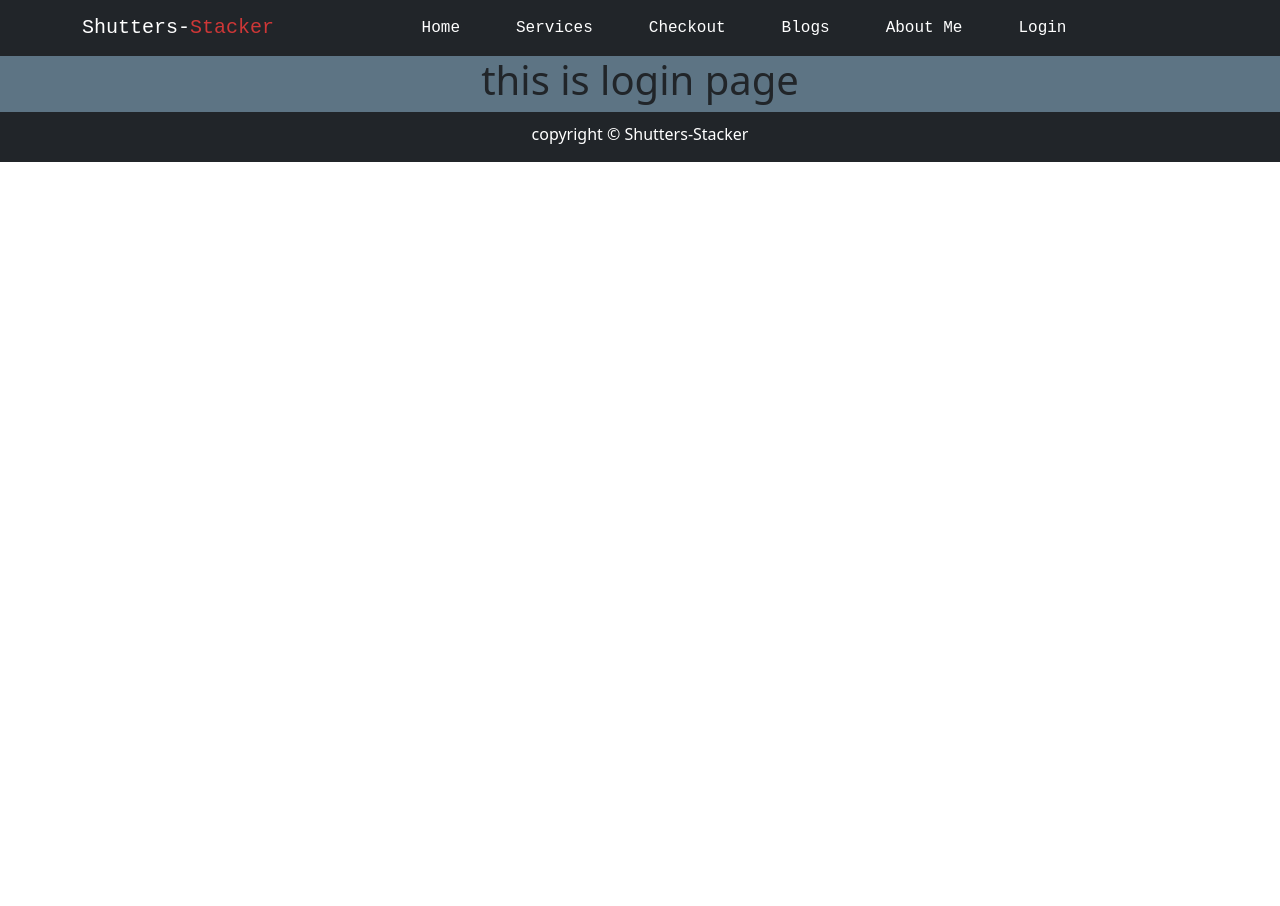
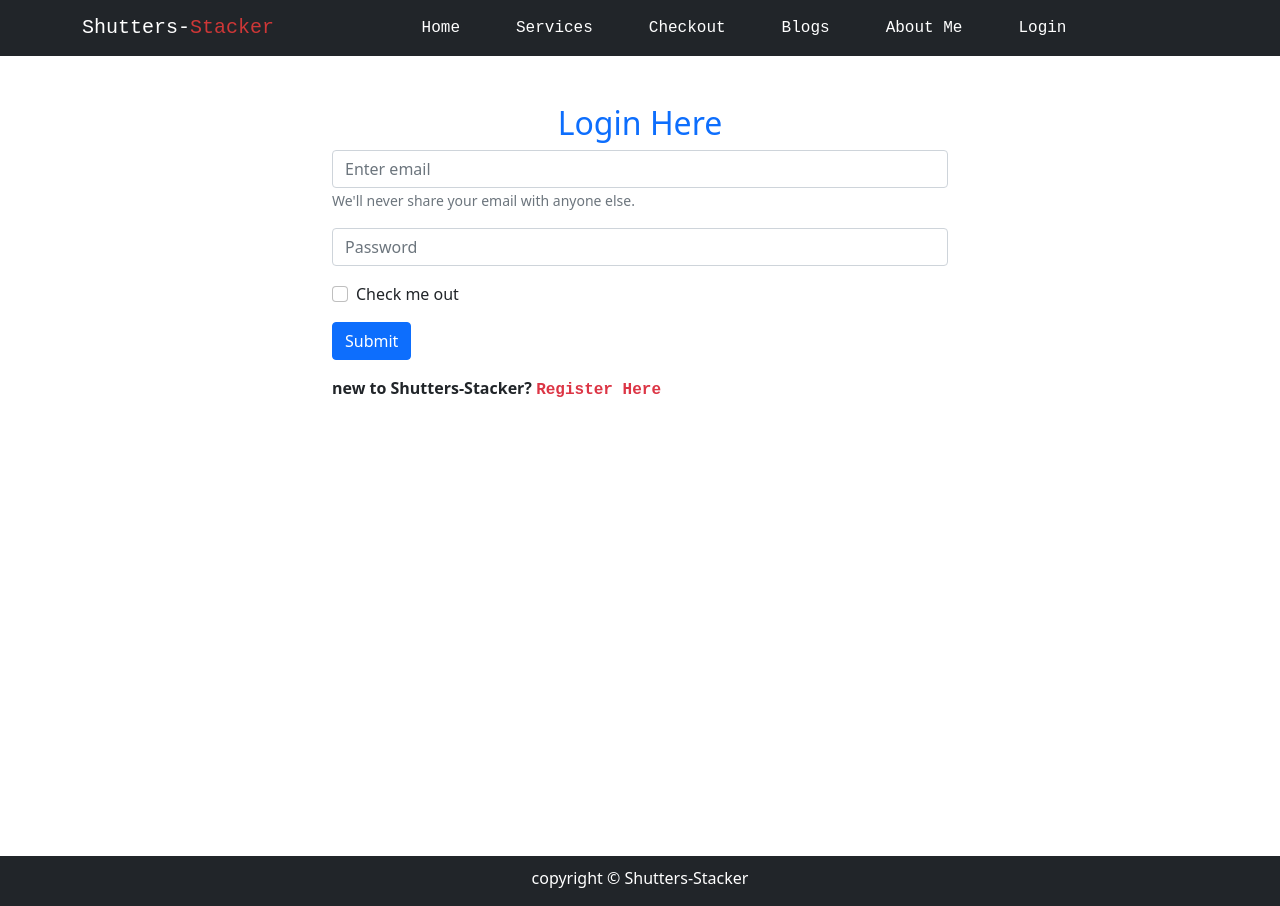
Before and after one commit to zunuu/Shutters-Stacker-Client-Side, a React (Create React App) app: page /login in a window 1280 px wide. Before the commit the page ends 800 px from the top, so only its background shows below. Built offline with nearby package versions, Linux system fonts and the light colour scheme; the HTML template or start-up script is replaced by a standard one.

Commit message:
form-shown-on-UI

```diff
--- a/src/App.css
+++ b/src/App.css
@@ -1,6 +1,6 @@
 .App {
   text-align: center;
-  background-color: rgba(60, 88, 107, 0.829);
+
 }
 
 .App-logo {
--- a/src/App.js
+++ b/src/App.js
@@ -11,6 +11,7 @@ import Checkout from './Components/Main/Checkout/Checkout';
 import Login from './Components/Main/Login/Login';
 import Services from './Components/Main/Home/Services/Services';
 import NotFound from './Components/Main/NotFound404/NotFound';
+import Register from './Components/Main/Register/Register';
 
 function App() {
   return (
@@ -24,6 +25,7 @@ function App() {
         <Route path="checkout" element={<Checkout></Checkout>} />
         <Route path="aboutme" element={<Aboutme></Aboutme>} />
         <Route path="login" element={<Login></Login>} />
+        <Route path="register" element={<Register></Register>} />
         <Route path="*" element={<NotFound></NotFound>} />
       </Routes>
 
--- /dev/null
+++ b/src/Components/Main/Home/Home.css
@@ -0,0 +1,3 @@
+.home {
+    background-color: rgba(60, 88, 107, 0.829) !important;
+}
--- a/src/Components/Main/Home/Home.js
+++ b/src/Components/Main/Home/Home.js
@@ -1,10 +1,10 @@
 import React from 'react';
 import Banner from './Banner/Banner';
 import Services from './Services/Services';
-
+import './Home.css'
 const Home = () => {
     return (
-        <div>
+        <div className='home'>
             <Banner></Banner>
             <Services></Services>
         </div>
--- a/src/Components/Main/Home/Service/Service.js
+++ b/src/Components/Main/Home/Service/Service.js
@@ -7,7 +7,7 @@ const Service = (props) => {
 
 
 
-        <div className='card mx-auto mb-4 bg-warning bg-opacity-25 text-white serviceCards' style={{ width: '18rem' }}>
+        <div className='card mx-auto mb-4 bg-warning bg-opacity-25 text-white serviceCards shadow-sm' style={{ width: '18rem' }}>
             <img src={image} class="card-img-top m-0 mb-1 pt-0 mt-0 mx-auto p-0" alt="..." />
             <div className="card-body">
                 <h5 className="card-title fs-4">{name}</h5>
--- /dev/null
+++ b/src/Components/Main/Login/Login.css
@@ -0,0 +1,4 @@
+.login {
+    min-height: 100vh;
+    text-align: start;
+}
--- a/src/Components/Main/Login/Login.js
+++ b/src/Components/Main/Login/Login.js
@@ -1,11 +1,47 @@
 import React from 'react';
+import { Button, Form } from 'react-bootstrap';
+import { Link, useNavigate } from 'react-router-dom';
+import './Login.css'
 
 const Login = () => {
+    const navigate = useNavigate()
+    let navigateToRegister = e => {
+        navigate('/register');
+    }
+
+    const loadingLogin = e => {
+        e.preventDefault();
+    }
+
+
     return (
-        <div>
-            <h1>this is login page
+        <div className='bg-white login pt-5'>
+            <h2 className='text-primary  text-center'>Login Here</h2>
+            <Form onSubmit={loadingLogin} className='container w-50 '>
+                <Form.Group className="mb-3 " controlId="formBasicEmail">
+                    <Form.Control type="email" placeholder="Enter email" required />
+                    <Form.Text className="text-muted">
+                        We'll never share your email with anyone else.
+                    </Form.Text>
+                </Form.Group>
 
-            </h1>
+                <Form.Group className="mb-3" controlId="formBasicPassword">
+                    <Form.Control type="password" placeholder="Password" required />
+                </Form.Group>
+                <Form.Group className="mb-3" controlId="formBasicCheckbox">
+                    <Form.Check type="checkbox" label="Check me out" />
+                </Form.Group>
+                <Button variant="primary" type="submit">
+                    Submit
+                </Button>
+                <p className='fw-bold mt-3'>new to Shutters-Stacker? <span onClick={navigateToRegister}>
+
+                    <Link to="register" className='text-danger fw-bold'>
+                        Register Here
+                    </Link>
+                </span></p>
+            </Form>
+
         </div>
     );
 };
--- /dev/null
+++ b/src/Components/Main/Register/Register.css
@@ -0,0 +1,4 @@
+.register {
+    min-height: 100vh;
+    text-align: start;
+}
--- /dev/null
+++ b/src/Components/Main/Register/Register.js
@@ -0,0 +1,54 @@
+import React from 'react';
+import { Button, Form } from 'react-bootstrap';
+import { Link, useNavigate } from 'react-router-dom';
+import './Register.css'
+const Register = () => {
+    const navigate = useNavigate();
+    let navigateToLogin = e => {
+        navigate('/login')
+    }
+
+    const loadingRegister = e => {
+        e.preventDefault();
+    }
+
+    return (
+        <div className='register'>
+            <Form onSubmit={loadingRegister} className=' container w-50 pt-5'>
+                <Form.Group className="mb-3" controlId="formBasicEmail">
+                    <Form.Control type="text" placeholder="Your Name" required />
+                    <Form.Text className="text-muted">
+                    </Form.Text>
+                </Form.Group>
+                <Form.Group className="mb-3" controlId="formBasicEmail">
+                    <Form.Control type="email" placeholder="Enter email" required />
+                    <Form.Text className="text-muted">
+                    </Form.Text>
+                </Form.Group>
+                <Form.Group className="mb-3" controlId="formBasicEmail">
+                    <Form.Control type="number" placeholder="Enter your phone number" required />
+                    <Form.Text className="text-muted">
+                    </Form.Text>
+                </Form.Group>
+
+                <Form.Group className="mb-3" controlId="formBasicPassword">
+                    <Form.Control type="password" placeholder="Password" required />
+                </Form.Group>
+                <Form.Group className="mb-3" controlId="formBasicCheckbox">
+                </Form.Group>
+                <Button variant="primary w-100" type="submit">
+                    Register
+                </Button>
+                <p className='fw-bold mt-3'>Already have an account? <span onClick={navigateToLogin}>
+
+                    <Link to="login" className='text-danger fw-bold '>
+                        Login Here
+                    </Link>
+                </span></p>
+            </Form>
+
+        </div>
+    );
+};
+
+export default Register;
```
